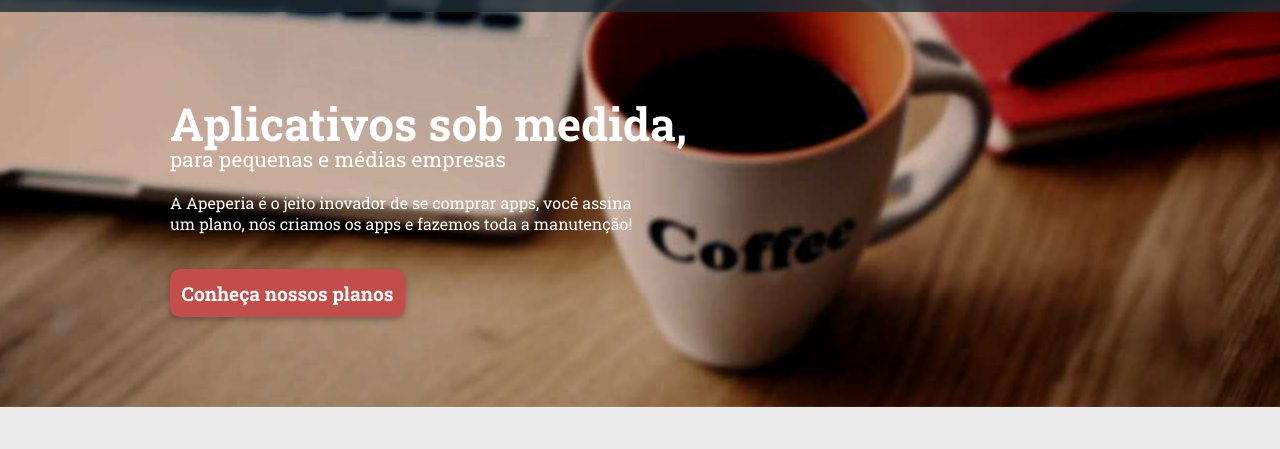
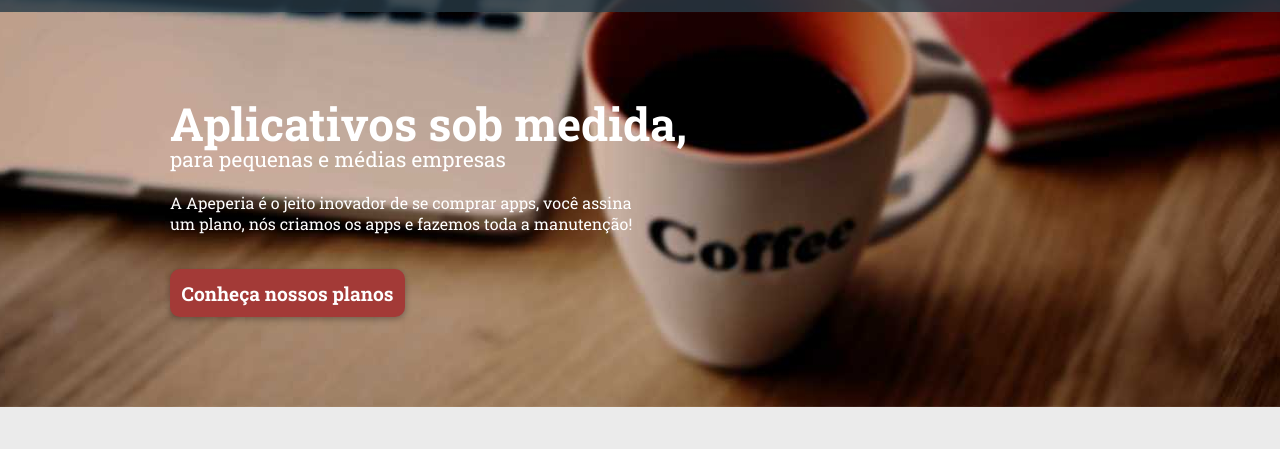
Before and after one commit to fernode/estudo-SASS, a plain HTML site: page index.html in a window 1280 px wide. Shown: the part 83-532 px from the top of the page. Drawn offline with Linux system fonts and the light colour scheme.

Commit message:
Conhecendo as funções de cores do sass, darken e lighten

```diff
--- a/css/helpers/variaveis.scss
+++ b/css/helpers/variaveis.scss
@@ -1,4 +1,4 @@
 //VARIAVEIS
-$cor-padrao: #c24e4b;
-$cor-auxiliar: #1e2c35;
+$cor-padrao: darken(#c24e4b, 10);
+$cor-auxiliar: lighten(#1e2c35, 5);
 $corbranca: #fff;
```
Also changed, not shown: css/estilos.css, 1 other file.
